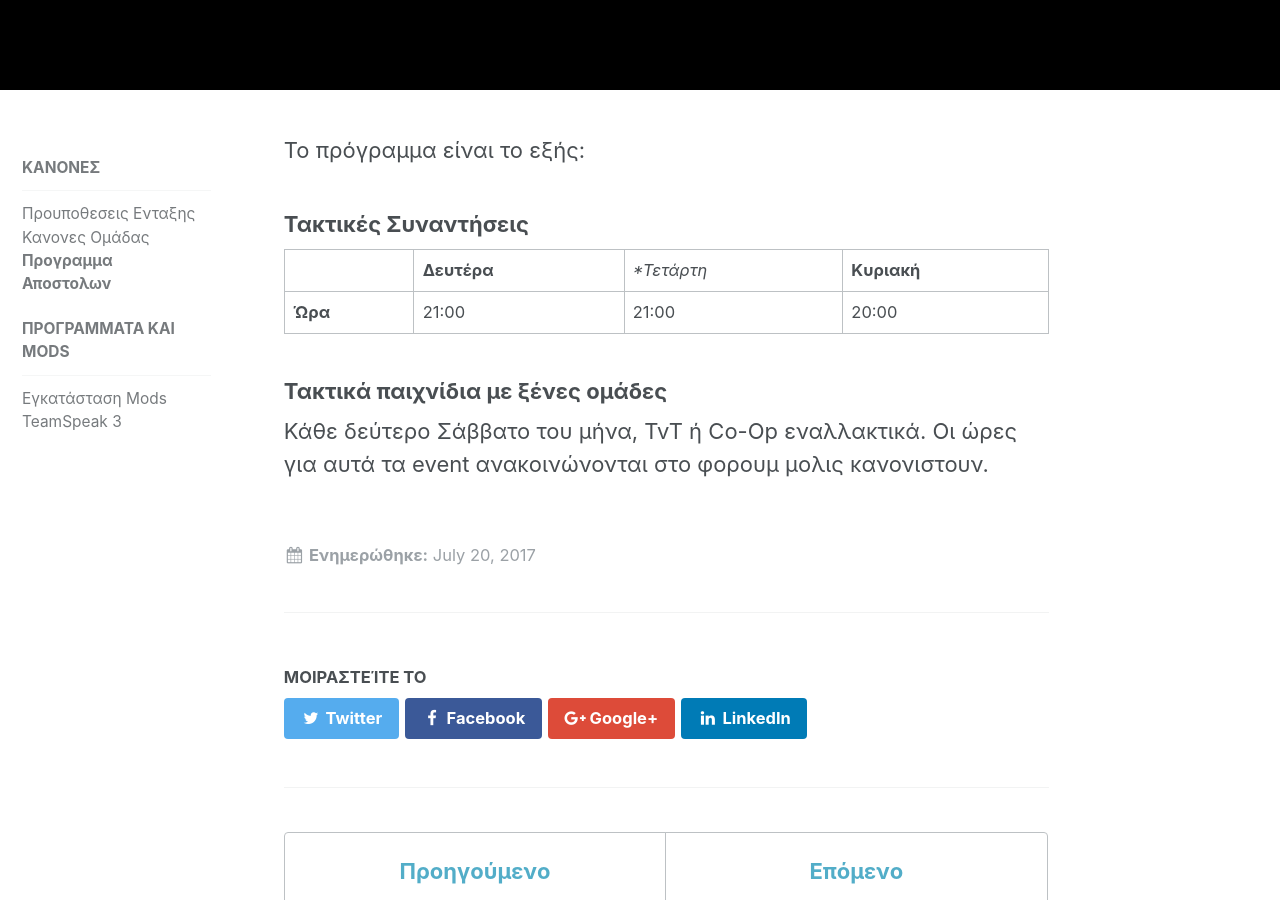
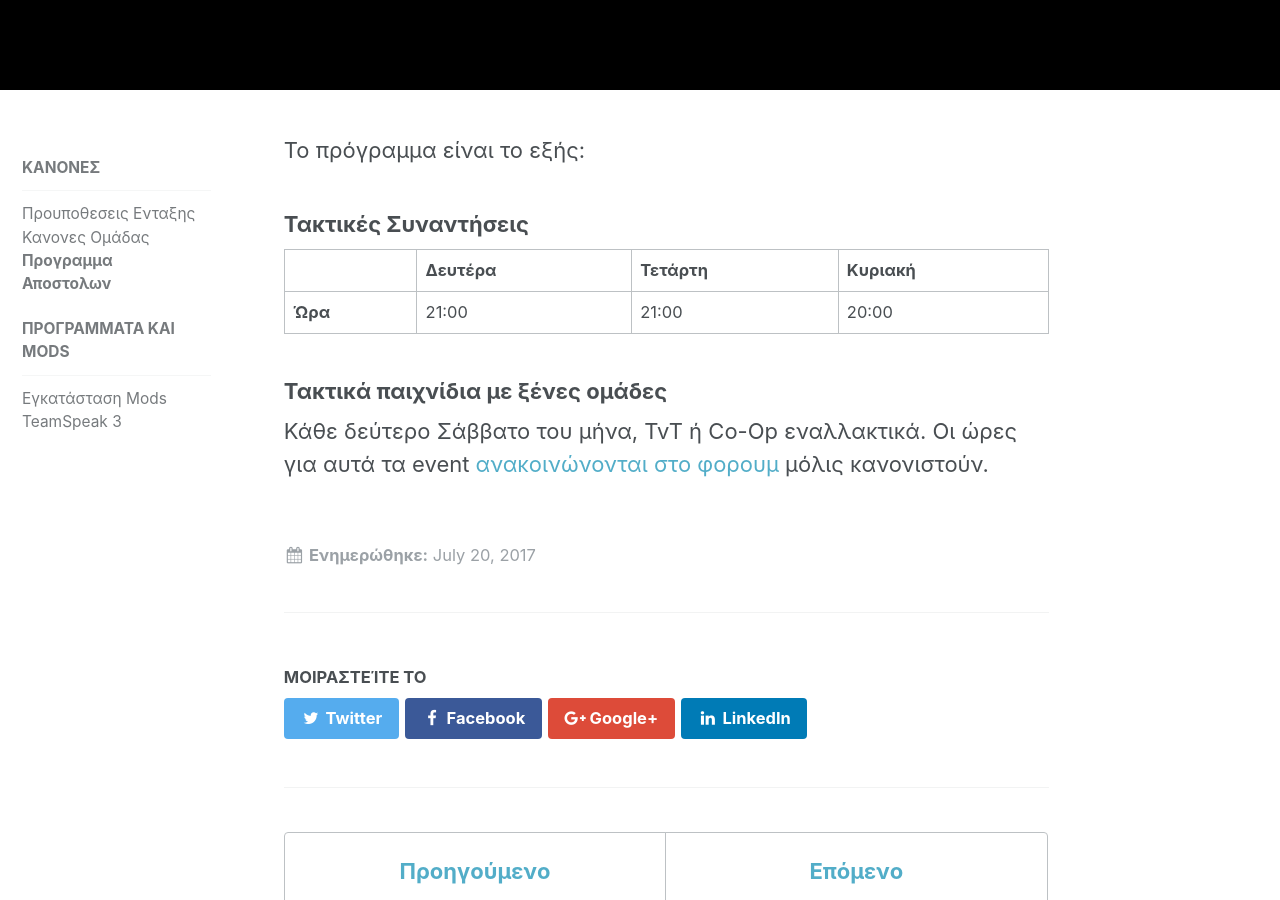
Before and after one commit to SharkGR/Pages, a Jekyll site: the page built from _join/schedule.md, in a window 1280 px wide and 900 px high, scrolled down 300 px. Built offline with Jekyll 4.4.1, drawn with Linux system fonts in a browser that asks for light colours.

Commit message:
Fix 'join' header

```diff
--- a/_join/schedule.md
+++ b/_join/schedule.md
@@ -10,11 +10,14 @@ header:
 
 ### Τακτικές Συναντήσεις
 
-|		| **Δευτέρα** | **Τετάρτη* | **Κυριακή** |
-| **Ώρα**	| 21:00 |  21:00 | 20:00 |
+|			| **Δευτέρα** | **Τετάρτη** | **Κυριακή** |
+| **Ώρα**	| 21:00 	|  21:00 	|	 20:00 |
 
 
 ### Τακτικά παιχνίδια με ξένες ομάδες
 
 Κάθε δεύτερο Σάββατο του μήνα, TvT ή Co-Op εναλλακτικά. Οι ώρες για αυτά τα event
-ανακοινώνονται στο φορουμ μολις κανονιστουν.
+[ανακοινώνονται στο φορουμ][events-forum] μόλις κανονιστούν.
+
+
+[events-forum]: https://hellenic-milsim.community/tags/event
```
Also changed, not shown: _join/index.md (+1 -1 lines).
